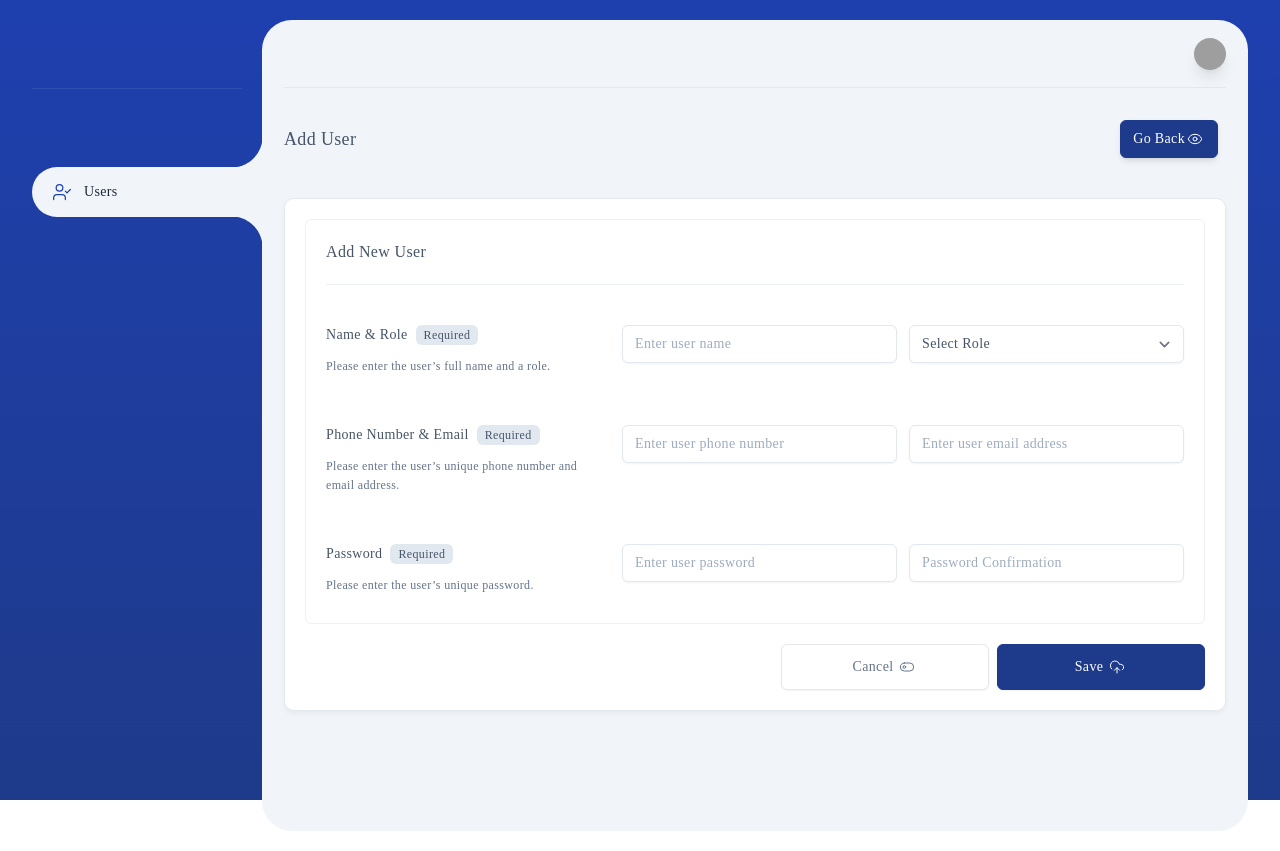
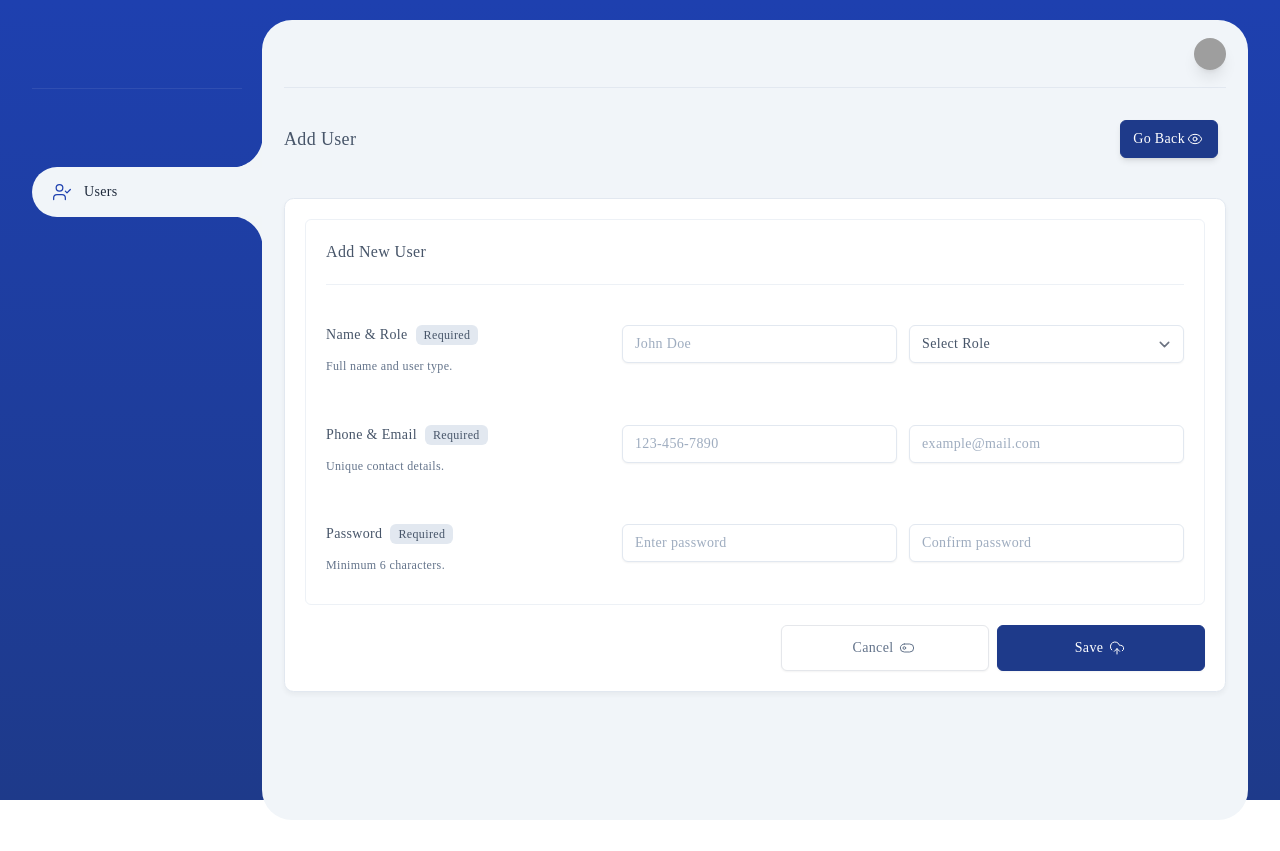
Before and after one commit to kajugadaniels/attendify-client, a React (Vite) app: page /user/add in a window 1280 px wide. Built offline with nearby package versions, Linux system fonts and the light colour scheme; sample sign-in values are in the browser's storage; grey boxes are pictures that could not be loaded; a web font is replaced by a local one.

Commit message:
Implement dynamic form functionality and improved field descriptions in AddUser component

```diff
--- a/src/pages/users/AddUser.jsx
+++ b/src/pages/users/AddUser.jsx
@@ -1,18 +1,53 @@
-import React, { useState } from 'react'
-import { useNavigate } from 'react-router-dom'
-import { toast } from 'react-toastify'
-import { CloudUpload, Eye, Lightbulb, ToggleLeft } from 'lucide-react'
+import React, { useState } from 'react';
+import { useNavigate } from 'react-router-dom';
+import { toast } from 'react-toastify';
+import { CloudUpload, Eye, Lightbulb, ToggleLeft } from 'lucide-react';
+import { createUser } from '../../api';
 
 const AddUser = () => {
+    const navigate = useNavigate();
+
+    // Manage form state
+    const [formData, setFormData] = useState({
+        name: '',
+        role: '',
+        phone_number: '',
+        email: '',
+        password: '',
+        password_confirmation: ''
+    });
+
+    // Handle input change
+    const handleChange = (e) => {
+        setFormData((prev) => ({ ...prev, [e.target.name]: e.target.value }));
+    };
+
+    // Handle form submission
+    const handleSubmit = async (e) => {
+        e.preventDefault();
+
+        // Basic validation
+        if (formData.password !== formData.password_confirmation) {
+            toast.error('Passwords do not match!');
+            return;
+        }
+
+        try {
+            await createUser(formData);
+            toast.success('User created successfully!');
+            navigate('/users');
+        } catch (error) {
+            toast.error('Failed to create user. Please check your details.');
+        }
+    };
+
     return (
         <>
             <div className="intro-y col-span-12 mt-8 flex flex-wrap items-center xl:flex-nowrap">
-                <h2 className="mr-auto text-lg font-medium">
-                    Add User
-                </h2>
+                <h2 className="mr-auto text-lg font-medium">Add User</h2>
                 <a
-                    href='/users'
-                    className="transition duration-200 border inline-flex items-center justify-center py-2 px-3 rounded-md font-medium cursor-pointer focus:ring-4 focus:ring-primary focus:ring-opacity-20 focus-visible:outline-none dark:focus:ring-slate-700 dark:focus:ring-opacity-50 [&:hover:not(:disabled)]:bg-opacity-90 [&:hover:not(:disabled)]:border-opacity-90 bg-primary border-primary text-white dark:border-primary mr-2 shadow-md"
+                    href="/users"
+                    className="transition duration-200 border inline-flex items-center justify-center py-2 px-3 rounded-md font-medium cursor-pointer focus:ring-4 focus:ring-primary focus:ring-opacity-20 dark:focus:ring-slate-700 dark:focus:ring-opacity-50 bg-primary border-primary text-white dark:border-primary mr-2 shadow-md"
                 >
                     Go Back
                     <span className="flex h-5 w-5 items-center justify-center">
@@ -21,7 +56,7 @@ const AddUser = () => {
                 </a>
             </div>
 
-            <form>
+            <form onSubmit={handleSubmit}>
                 <div className="mt-5 grid grid-cols-11 gap-x-6 pb-20">
                     <div className="intro-y col-span-11 2xl:col-span-9">
                         <div className="intro-y box mt-5 p-5">
@@ -30,7 +65,7 @@ const AddUser = () => {
                                     Add New User
                                 </div>
                                 <div className="mt-5">
-                                    {/* Name & Email */}
+                                    {/* Name & Role */}
                                     <div className="block sm:flex group form-inline mt-5 flex-col items-start pt-5 xl:flex-row">
                                         <label className="inline-block mb-2 xl:!mr-10 xl:w-64">
                                             <div className="text-left">
@@ -41,7 +76,7 @@ const AddUser = () => {
                                                     </div>
                                                 </div>
                                                 <div className="mt-3 text-xs leading-relaxed text-slate-500">
-                                                    Please enter the user’s full name and a role.
+                                                    Full name and user type.
                                                 </div>
                                             </div>
                                         </label>
@@ -49,12 +84,16 @@ const AddUser = () => {
                                             <input
                                                 type="text"
                                                 name="name"
-                                                placeholder="Enter user name"
+                                                placeholder="John Doe"
+                                                value={formData.name}
+                                                onChange={handleChange}
                                                 className="disabled:bg-slate-100 dark:disabled:bg-darkmode-800/50 transition duration-200 ease-in-out w-full text-sm border-slate-200 shadow-sm rounded-md placeholder:text-slate-400/90 focus:ring-4 focus:ring-primary dark:bg-darkmode-800"
                                                 required
                                             />
                                             <select
                                                 name="role"
+                                                value={formData.role}
+                                                onChange={handleChange}
                                                 className="disabled:bg-slate-100 dark:disabled:bg-darkmode-800/50 transition duration-200 ease-in-out w-full text-sm border-slate-200 shadow-sm rounded-md py-2 px-3 pr-8 focus:ring-4 focus:ring-primary dark:bg-darkmode-800"
                                                 required
                                             >
@@ -70,28 +109,32 @@ const AddUser = () => {
                                         <label className="inline-block mb-2 xl:!mr-10 xl:w-64">
                                             <div className="text-left">
                                                 <div className="flex items-center">
-                                                    <div className="font-medium">Phone Number & Email</div>
+                                                    <div className="font-medium">Phone & Email</div>
                                                     <div className="ml-2 rounded-md bg-slate-200 px-2 py-0.5 text-xs text-slate-600 dark:bg-darkmode-300 dark:text-slate-400">
                                                         Required
                                                     </div>
                                                 </div>
                                                 <div className="mt-3 text-xs leading-relaxed text-slate-500">
-                                                    Please enter the user’s unique phone number and email address.
+                                                    Unique contact details.
                                                 </div>
                                             </div>
                                         </label>
                                         <div className="mt-3 w-full flex-1 xl:mt-0 grid grid-cols-2 gap-3">
                                             <input
-                                                type="email"
+                                                type="text"
                                                 name="phone_number"
-                                                placeholder="Enter user phone number"
+                                                placeholder="123-456-7890"
+                                                value={formData.phone_number}
+                                                onChange={handleChange}
                                                 className="disabled:bg-slate-100 dark:disabled:bg-darkmode-800/50 transition duration-200 ease-in-out w-full text-sm border-slate-200 shadow-sm rounded-md placeholder:text-slate-400/90 focus:ring-4 focus:ring-primary dark:bg-darkmode-800"
                                                 required
                                             />
                                             <input
                                                 type="email"
                                                 name="email"
-                                                placeholder="Enter user email address"
+                                                placeholder="example@mail.com"
+                                                value={formData.email}
+                                                onChange={handleChange}
                                                 className="disabled:bg-slate-100 dark:disabled:bg-darkmode-800/50 transition duration-200 ease-in-out w-full text-sm border-slate-200 shadow-sm rounded-md placeholder:text-slate-400/90 focus:ring-4 focus:ring-primary dark:bg-darkmode-800"
                                                 required
                                             />
@@ -109,7 +152,7 @@ const AddUser = () => {
                                                     </div>
                                                 </div>
                                                 <div className="mt-3 text-xs leading-relaxed text-slate-500">
-                                                    Please enter the user’s unique password.
+                                                    Minimum 6 characters.
                                                 </div>
                                             </div>
                                         </label>
@@ -117,14 +160,18 @@ const AddUser = () => {
                                             <input
                                                 type="password"
                                                 name="password"
-                                                placeholder="Enter user password"
+                                                placeholder="Enter password"
+                                                value={formData.password}
+                                                onChange={handleChange}
                                                 className="disabled:bg-slate-100 dark:disabled:bg-darkmode-800/50 transition duration-200 ease-in-out w-full text-sm border-slate-200 shadow-sm rounded-md placeholder:text-slate-400/90 focus:ring-4 focus:ring-primary dark:bg-darkmode-800"
                                                 required
                                             />
                                             <input
                                                 type="password"
                                                 name="password_confirmation"
-                                                placeholder="Password Confirmation"
+                                                placeholder="Confirm password"
+                                                value={formData.password_confirmation}
+                                                onChange={handleChange}
                                                 className="disabled:bg-slate-100 dark:disabled:bg-darkmode-800/50 transition duration-200 ease-in-out w-full text-sm border-slate-200 shadow-sm rounded-md placeholder:text-slate-400/90 focus:ring-4 focus:ring-primary dark:bg-darkmode-800"
                                                 required
                                             />
@@ -166,12 +213,7 @@ const AddUser = () => {
                                 <h2 className="text-lg font-medium">Tips</h2>
                                 <div className="mt-5 font-medium">Hiring</div>
                                 <div className="mt-2 text-xs leading-relaxed text-slate-600 dark:text-slate-500">
-                                    <div>
-                                        Provide correct details to ensure the system
-                                        accurately manages attendance and payroll.
-                                        Double-check salary, finger ID, and phone number
-                                        for accuracy before saving.
-                                    </div>
+                                    Provide accurate details. Verify name, role, contact, and password.
                                 </div>
                             </div>
                         </div>
@@ -179,7 +221,7 @@ const AddUser = () => {
                 </div>
             </form>
         </>
-    )
-}
+    );
+};
 
-export default AddUser
+export default AddUser;
```
